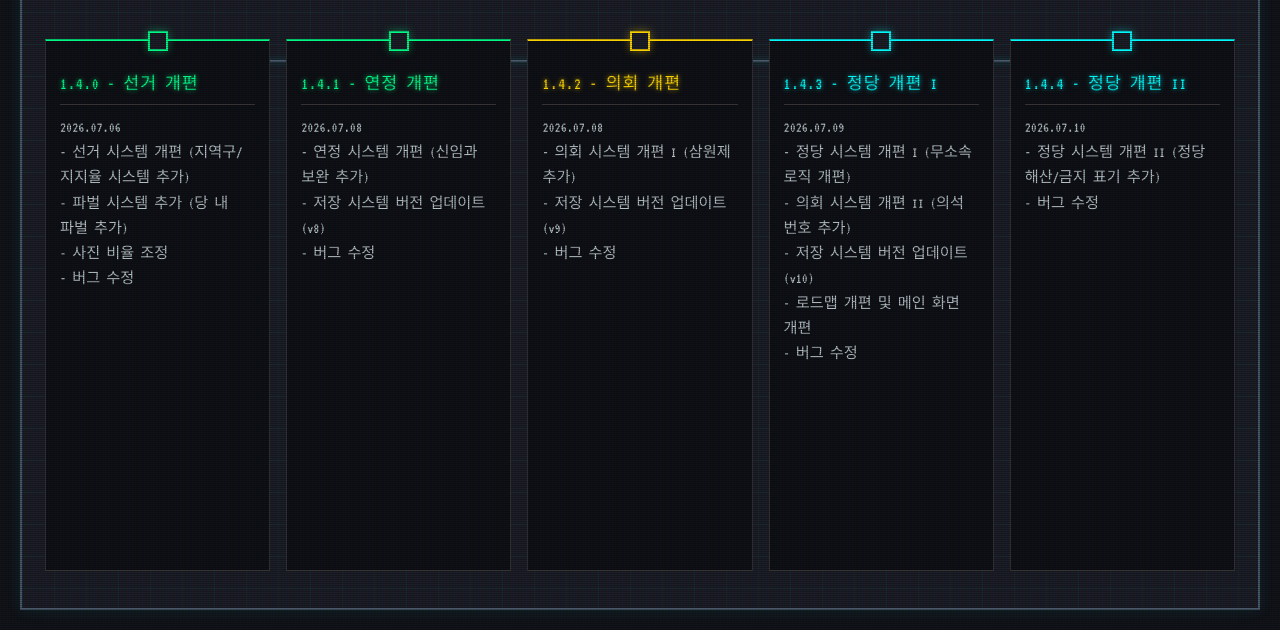
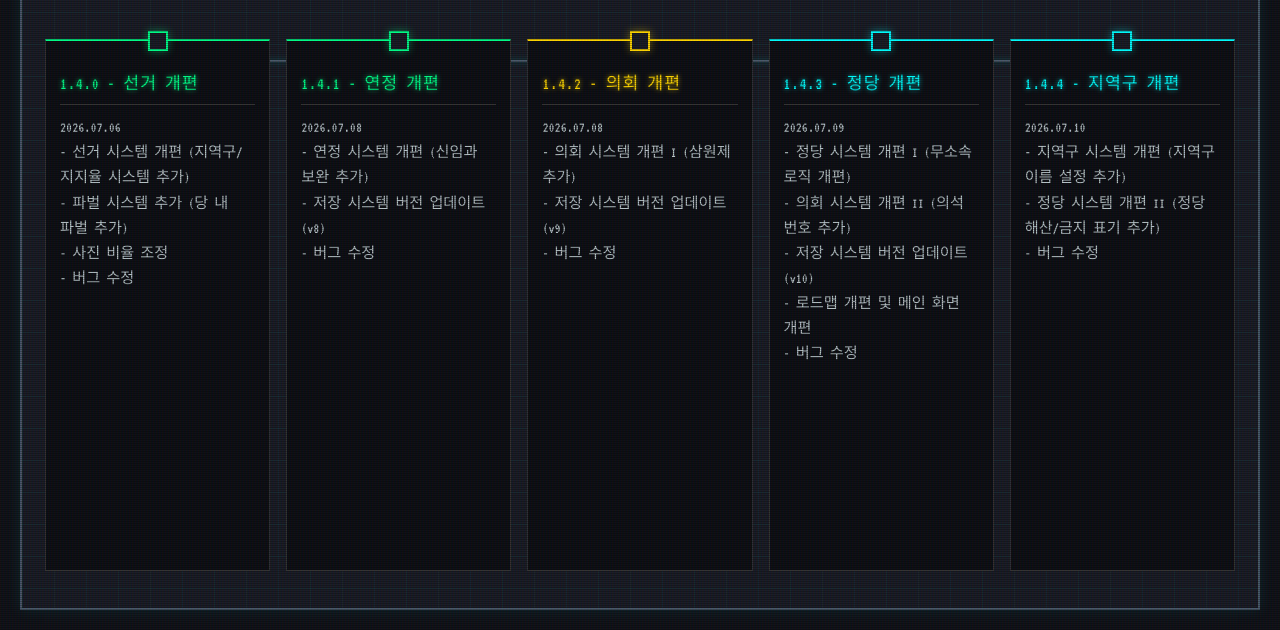
Before and after one commit to Jedidiah1926/parliament, a plain HTML site: page dno.roadmap.html in a window 1280 px wide. Shown: the part 170-800 px from the top of the page. Drawn offline with Linux system fonts and the light colour scheme; a small style sheet from the web is missing.

Commit message:
Update roadmap versions and titles in HTML

```diff
--- a/dno.roadmap.html
+++ b/dno.roadmap.html
@@ -409,6 +409,7 @@
             desc: `2026.04.25
               <br>- 입법/표결 시스템 추가
               <br>- UI 개편 (정당 순서 자동/수동 설정)
+              <br>- 저장 시스템 버전 업데이트 (v2)
               <br>- 버그 수정`
           },
           {
@@ -416,7 +417,7 @@
             title: '1.2.1',
             desc: `2026.07.09
               <br>- 입법/표결 시스템 보완 (기준선, 비율 설정, 태그 추가)
-              <br>- 저장 시스템 버전 업데이트 (v2)
+              <br>- 저장 시스템 버전 업데이트 (v3)
               <br>- 버그 수정`
           }
         ]
@@ -498,7 +499,7 @@
           },
           {
             status: 'future',
-            title: '1.4.3 - 정당 개편 I',
+            title: '1.4.3 - 정당 개편',
             desc: `2026.07.09
               <br>- 정당 시스템 개편 I (무소속 로직 개편)
               <br>- 의회 시스템 개편 II (의석 번호 추가)
@@ -508,8 +509,9 @@
           },
           {
             status: 'future',
-            title: '1.4.4 - 정당 개편 II',
+            title: '1.4.4 - 지역구 개편',
             desc: `2026.07.10
+              <br>- 지역구 시스템 개편 (지역구 이름 설정 추가)
               <br>- 정당 시스템 개편 II (정당 해산/금지 표기 추가)
               <br>- 버그 수정`
           },
```
